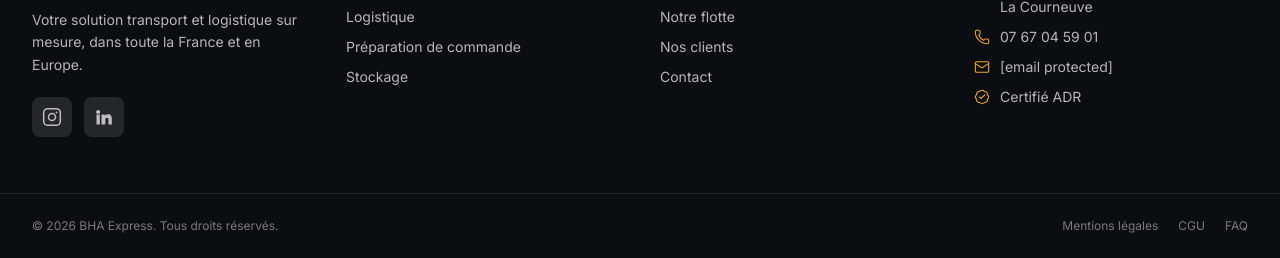
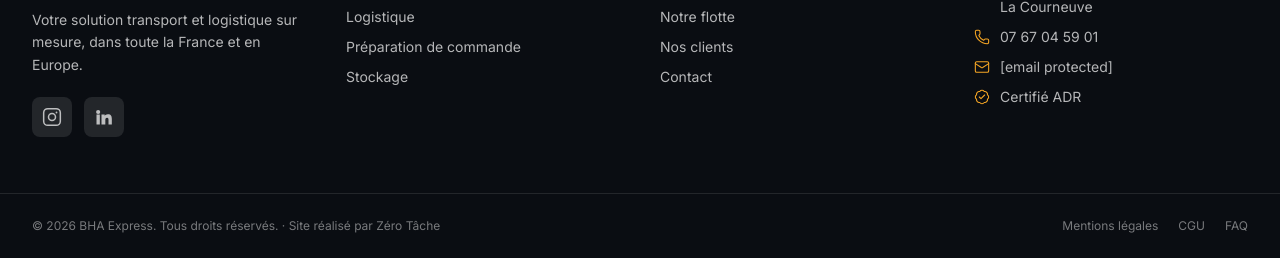
Before and after one commit to lyessed/bha-express, a plain HTML site: page index.html in a window 1280 px wide. Shown: the part 6243-6501 px from the top of the page. Drawn offline with nearby package versions, Linux system fonts and the light colour scheme.

Commit message:
footer : credit Zero Tache (lien vers zerotache.pro)
Co-Authored-By: Claude Opus 5.5 <noreply@anthropic.com>

```diff
--- a/index.html
+++ b/index.html
@@ -588,7 +588,7 @@
   </div>
   <div class="border-t border-white/10">
     <div class="mx-auto max-w-7xl px-5 lg:px-8 py-6 flex flex-col sm:flex-row items-center justify-between gap-3 text-xs text-white/45">
-      <span>© 2026 BHA Express. Tous droits réservés.</span>
+      <span>© 2026 BHA Express. Tous droits réservés. · <a href="https://zerotache.pro" target="_blank" rel="noopener" class="hover:text-white/70">Site réalisé par Zéro Tâche</a></span>
       <span class="flex gap-5"><a href="#" class="hover:text-white/70">Mentions légales</a><a href="#" class="hover:text-white/70">CGU</a><a href="#" class="hover:text-white/70">FAQ</a></span>
     </div>
   </div>
```
